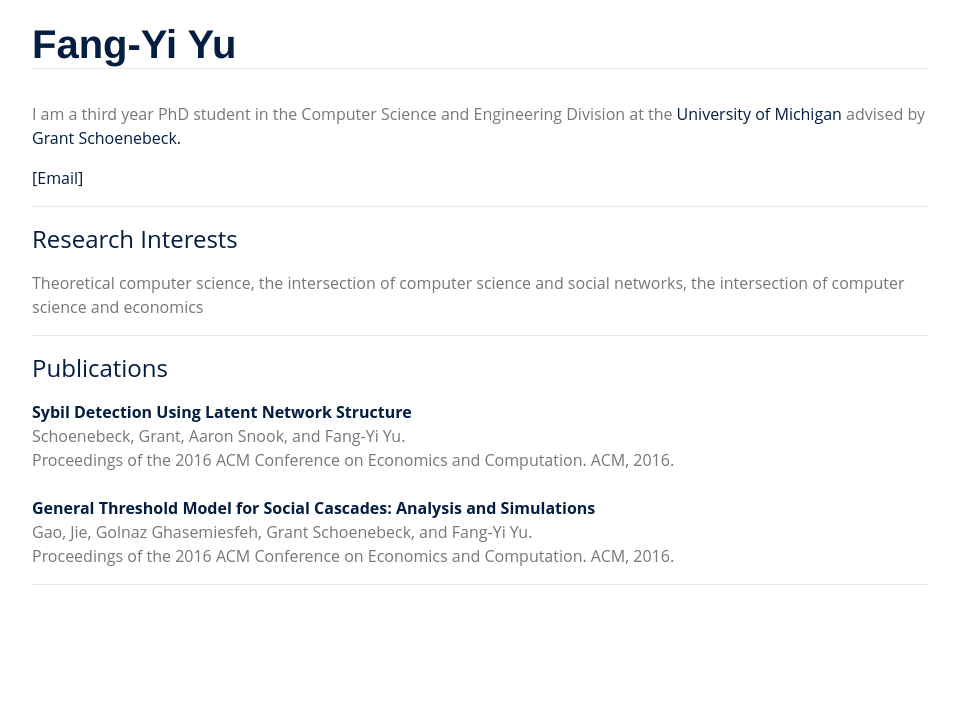
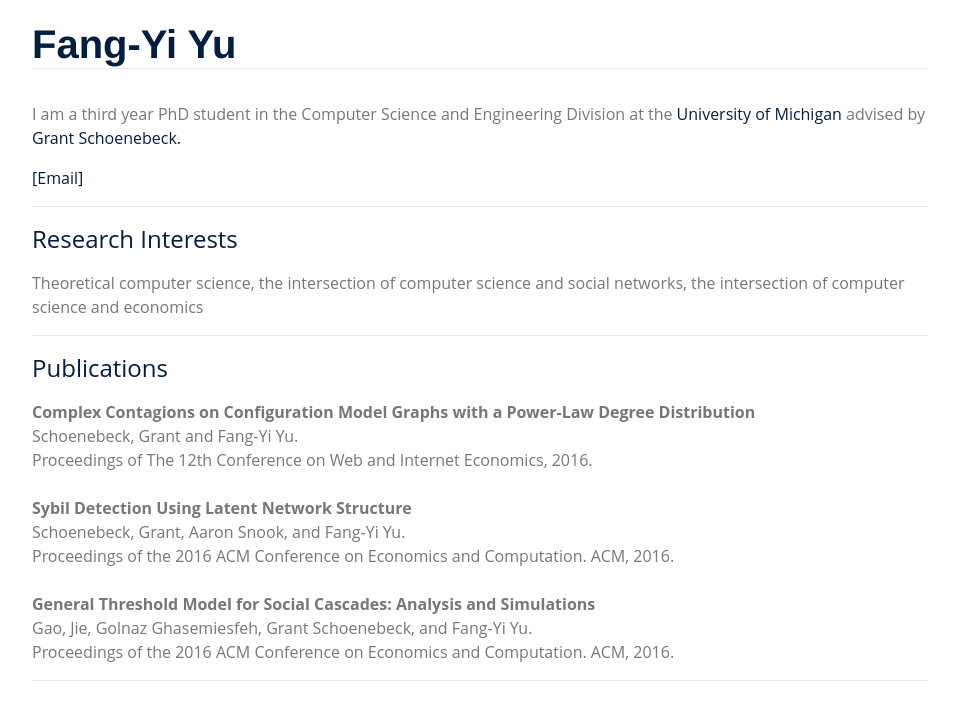
Before and after one commit to ericswatch/ericswatch.github.io, a Jekyll site: the page index.html, which Jekyll copies as it is, in a window 1280 px wide. Shown: the top 720 px of the page, without its empty margins (160-1116 px from the left). Built offline with Jekyll 4.4.1, drawn with Linux system fonts in a browser that asks for light colours; nearby versions of some CDN libraries.

Commit message:
Update index.html

```diff
--- a/index.html
+++ b/index.html
@@ -20,11 +20,13 @@
     <section>
       <h2>Publications </h2>
       <ul class="pub-list">
-        <li><p><strong><a href="papers/ComplexSybil.html">Sybil Detection Using Latent Network Structure</a></strong><br>
+        <li><p><strong>Complex Contagions on Configuration Model Graphs with a Power-Law Degree Distribution</strong><br>
+  Schoenebeck, Grant and Fang-Yi Yu.<br>
+  Proceedings of The 12th Conference on Web and Internet Economics, 2016.<br></p></li>
+        <li><p><strong>Sybil Detection Using Latent Network Structure</strong><br>
   Schoenebeck, Grant, Aaron Snook, and Fang-Yi Yu.<br>
   Proceedings of the 2016 ACM Conference on Economics and Computation. ACM, 2016.<br></p></li>
-  <li>
-      <p><strong><a href="papers/GenThreshonPA.html">General Threshold Model for Social Cascades: Analysis and Simulations</a></strong><br>
+        <li><p><strong>General Threshold Model for Social Cascades: Analysis and Simulations</strong><br>
     Gao, Jie, Golnaz Ghasemiesfeh, Grant Schoenebeck, and Fang-Yi Yu. <br>
     Proceedings of the 2016 ACM Conference on Economics and Computation. ACM, 2016.<br></p></li>
       </ul>
```
